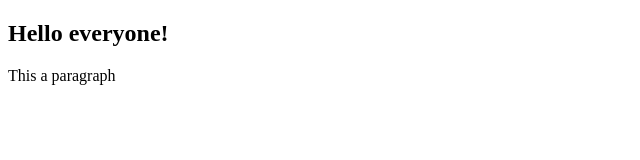
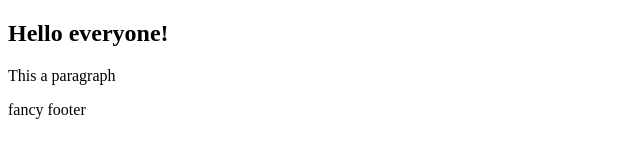
Before and after one commit to gel00/test-repo, a plain HTML site: page index.html in a window 1280 px wide. Shown: the full height of the page, 0-640 px from the left. Drawn offline with Linux system fonts and the light colour scheme.

Commit message:
finished my redesign

```diff
--- a/index.html
+++ b/index.html
@@ -8,5 +8,8 @@
 <body>
   <h2>Hello everyone!</h2>
   <p>This a paragraph</p>
+  <footer>
+    fancy footer
+  </footer>
 </body>
 </html>
```
